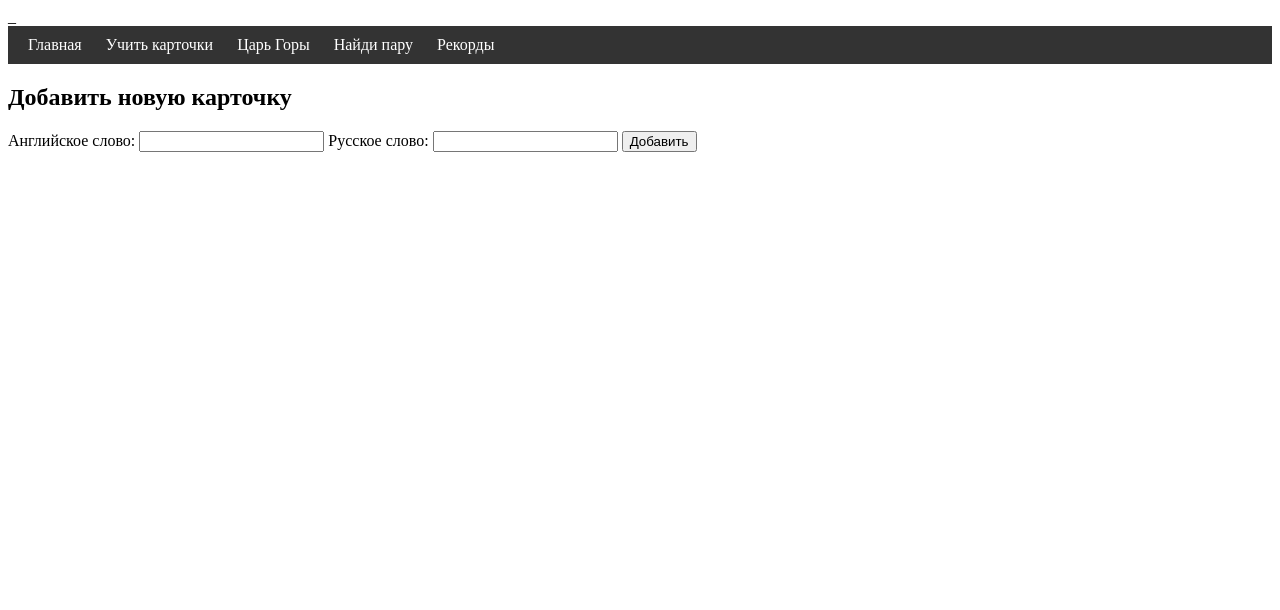
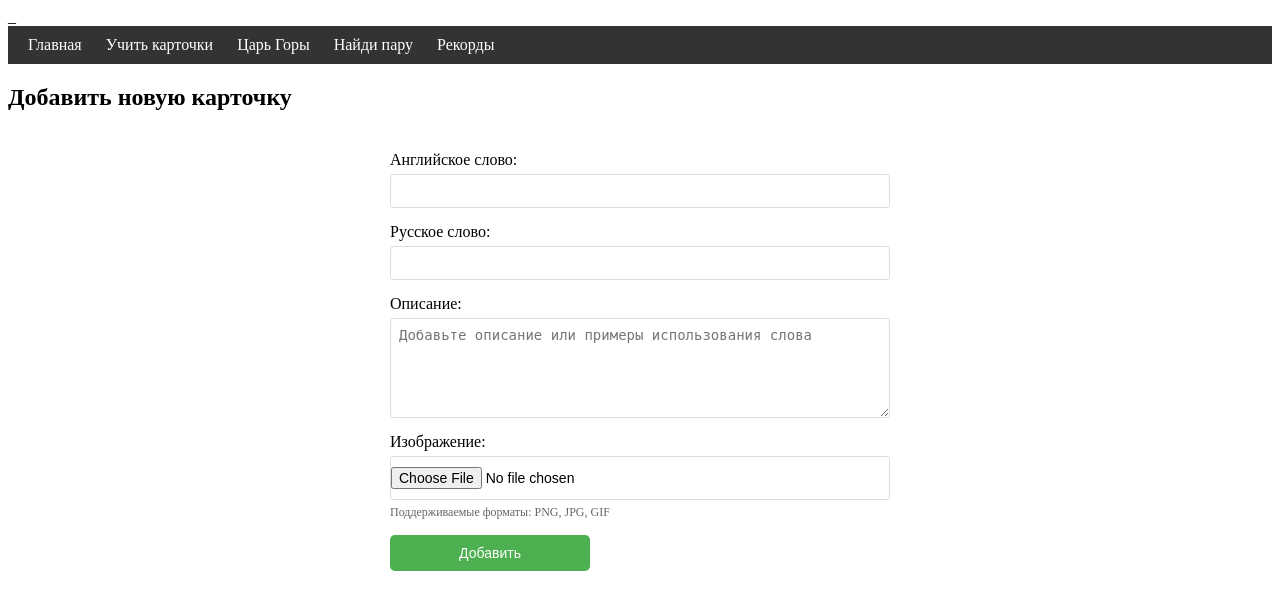
Before and after one commit to vdimitrov-ai/english_cards, a Flask app: page /add_card in a window 1280 px wide. Shown: the top 610 px of the page. Run offline with Flask 3, Linux system fonts and the light colour scheme.

Commit message:
add description and photos

```diff
--- a/app.py
+++ b/app.py
@@ -3,6 +3,7 @@ import sqlite3
 import os
 from datetime import datetime
 import random
+from werkzeug.utils import secure_filename
 
 app = Flask(__name__)
 
@@ -20,6 +21,21 @@ def get_db_connection():
     conn.row_factory = sqlite3.Row
     return conn
 
+# Добавьте конфигурацию для загрузки файлов
+UPLOAD_FOLDER = 'static/card_images'
+ALLOWED_EXTENSIONS = {'png', 'jpg', 'jpeg', 'gif'}
+
+app.config['UPLOAD_FOLDER'] = UPLOAD_FOLDER
+
+# Создаем директорию для загрузки изображений, если её нет
+if not os.path.exists(UPLOAD_FOLDER):
+    os.makedirs(UPLOAD_FOLDER)
+
+# Добавьте функцию проверки расширения файла
+def allowed_file(filename):
+    return '.' in filename and \
+           filename.rsplit('.', 1)[1].lower() in ALLOWED_EXTENSIONS
+
 # Инициализация таблицы карточек
 def init_db():
     try:
@@ -28,6 +44,8 @@ def init_db():
                             id INTEGER PRIMARY KEY AUTOINCREMENT,
                             english_word TEXT NOT NULL,
                             russian_word TEXT NOT NULL,
+                            description TEXT,
+                            image_path TEXT,
                             is_hidden INTEGER DEFAULT 0
                             )''')
             conn.execute('''CREATE TABLE IF NOT EXISTS highscores (
@@ -37,21 +55,21 @@ def init_db():
                             date TIMESTAMP DEFAULT CURRENT_TIMESTAMP
                             )''')
 
-            # Проверяем, есть ли карточки в ��азе
+            # Проверяем, есть ли карточки в азе
             cards_count = conn.execute('SELECT COUNT(*) FROM cards').fetchone()[0]
             if cards_count == 0:
                 # Добавляем начальные карточки
                 default_cards = [
-                    ('hello', 'привет'),
-                    ('world', 'мир'),
-                    ('cat', 'кошка'),
-                    ('dog', 'собака'),
-                    ('house', 'дом'),
-                    ('tree', 'дерево'),
-                    ('sun', 'солнце'),
-                    ('moon', 'луна')
+                    ('hello', 'привет', 'Универсальное приветствие в английском языке'),
+                    ('world', 'мир', 'Может означать как "мир" в глобальном смысле, так и "свет"'),
+                    ('cat', 'кошка', 'Домашнее животное семейства кошачьих'),
+                    ('dog', 'собака', 'Домашнее животное семейства псовых'),
+                    ('house', 'дом', 'Жилище, здание для проживания людей'),
+                    ('tree', 'дерево', 'Многолетнее растение с твердым стволом'),
+                    ('sun', 'солнце', 'Звезда, вокруг которой вращается Земля'),
+                    ('moon', 'луна', 'Естественный спутник Земли')
                 ]
-                conn.executemany('INSERT INTO cards (english_word, russian_word) VALUES (?, ?)',
+                conn.executemany('INSERT INTO cards (english_word, russian_word, description) VALUES (?, ?, ?)',
                                default_cards)
             conn.commit()
     except Exception as e:
@@ -75,9 +93,25 @@ def add_card():
     if request.method == 'POST':
         english_word = request.form['english_word']
         russian_word = request.form['russian_word']
+        description = request.form['description']
+
+        # Обработка загруженного файла
+        image_path = None
+        if 'image' in request.files:
+            file = request.files['image']
+            if file and file.filename and allowed_file(file.filename):
+                filename = secure_filename(file.filename)
+                # Создаем уникальное имя файла
+                base, ext = os.path.splitext(filename)
+                filename = f"{base}_{datetime.now().strftime('%Y%m%d_%H%M%S')}{ext}"
+                file.save(os.path.join(app.config['UPLOAD_FOLDER'], filename))
+                image_path = f"card_images/{filename}"
+
         with get_db_connection() as conn:
-            conn.execute('INSERT INTO cards (english_word, russian_word) VALUES (?, ?)',
-                         (english_word, russian_word))
+            conn.execute(
+                'INSERT INTO cards (english_word, russian_word, description, image_path) VALUES (?, ?, ?, ?)',
+                (english_word, russian_word, description, image_path)
+            )
             conn.commit()
         return redirect(url_for('study'))
     return render_template('add_card.html')
@@ -136,7 +170,7 @@ def highscores():
 # Добавьте список случайных имен
 RANDOM_NAMES = [
     "Александр", "Мария", "Дмитрий", "Анна", "Иван", "Елена", "Сергей",
-    "Ольга", "Андрей", "Наталья", "Михаил", "Екатери��а", "Владимир",
+    "Ольга", "Андрей", "Наталья", "Михаил", "Екатерина", "Владимир",
     "Татьяна", "Алексей", "Светлана", "Николай", "Юлия"
 ]
 
@@ -189,6 +223,20 @@ def memory_game():
 
     return render_template('memory_game.html', cards=cards_list[:8])  # Берем только первые 8 пар
 
+# Добавьте новый маршрут для получения описания карточки
+@app.route('/get_card_description/<int:card_id>')
+def get_card_description(card_id):
+    with get_db_connection() as conn:
+        card = conn.execute('SELECT * FROM cards WHERE id = ?', (card_id,)).fetchone()
+    if card:
+        return {
+            'english_word': card['english_word'],
+            'russian_word': card['russian_word'],
+            'description': card['description'],
+            'image_path': card['image_path']
+        }
+    return {'error': 'Card not found'}, 404
+
 if __name__ == '__main__':
     init_db()  # Инициализируем базу данных при запуске
     app.run(debug=True)
--- a/static/styles.css
+++ b/static/styles.css
@@ -298,3 +298,129 @@ nav a:hover {
     text-align: center;
     margin-top: 20px;
 }
+
+/* Добавьте эти стили в конец файла */
+
+/* Стили для кнопки информации */
+.info-btn {
+    position: absolute;
+    bottom: 5px;
+    right: 5px;
+    width: 20px;
+    height: 20px;
+    background-color: #4CAF50;
+    color: white;
+    border-radius: 50%;
+    display: flex;
+    align-items: center;
+    justify-content: center;
+    cursor: pointer;
+    font-size: 14px;
+    z-index: 2;
+}
+
+.info-btn:hover {
+    background-color: #45a049;
+}
+
+/* Стили для модального окна */
+.modal {
+    display: none;
+    position: fixed;
+    z-index: 1000;
+    left: 0;
+    top: 0;
+    width: 100%;
+    height: 100%;
+    background-color: rgba(0,0,0,0.4);
+}
+
+.modal-content {
+    background-color: #fefefe;
+    margin: 15% auto;
+    padding: 20px;
+    border: 1px solid #888;
+    width: 80%;
+    max-width: 500px;
+    border-radius: 5px;
+    position: relative;
+}
+
+.close {
+    color: #aaa;
+    float: right;
+    font-size: 28px;
+    font-weight: bold;
+    cursor: pointer;
+}
+
+.close:hover {
+    color: black;
+}
+
+/* Стили для формы добавления карточки */
+.add-card-form {
+    max-width: 500px;
+    margin: 0 auto;
+    padding: 20px;
+}
+
+.form-group {
+    margin-bottom: 15px;
+}
+
+.form-group label {
+    display: block;
+    margin-bottom: 5px;
+}
+
+.form-group input,
+.form-group textarea {
+    width: 100%;
+    padding: 8px;
+    border: 1px solid #ddd;
+    border-radius: 4px;
+    font-size: 14px;
+}
+
+.form-group textarea {
+    resize: vertical;
+    min-height: 100px;
+}
+
+/* Добавьте стили для загрузки файлов */
+.file-hint {
+    font-size: 12px;
+    color: #666;
+    margin-top: 5px;
+}
+
+input[type="file"] {
+    padding: 10px 0;
+}
+
+/* Стили для изображения в модальном окне */
+.modal-image {
+    margin: 15px 0;
+    text-align: center;
+}
+
+.modal-image img {
+    max-width: 100%;
+    max-height: 300px;
+    border-radius: 5px;
+}
+
+/* Обновите стили модального окна */
+.modal-content {
+    background-color: #fefefe;
+    margin: 5% auto;
+    padding: 20px;
+    border: 1px solid #888;
+    width: 90%;
+    max-width: 600px;
+    border-radius: 5px;
+    position: relative;
+    max-height: 90vh;
+    overflow-y: auto;
+}
--- a/templates/add_card.html
+++ b/templates/add_card.html
@@ -1,11 +1,28 @@
 _{% extends "base.html" %}
 {% block content %}
 <h2>Добавить новую карточку</h2>
-<form method="POST">
-    <label>Английское слово:</label>
-    <input type="text" name="english_word" required>
-    <label>Русское слово:</label>
-    <input type="text" name="russian_word" required>
-    <button type="submit">Добавить</button>
+<form method="POST" class="add-card-form" enctype="multipart/form-data">
+    <div class="form-group">
+        <label>Английское слово:</label>
+        <input type="text" name="english_word" required>
+    </div>
+
+    <div class="form-group">
+        <label>Русское слово:</label>
+        <input type="text" name="russian_word" required>
+    </div>
+
+    <div class="form-group">
+        <label>Описание:</label>
+        <textarea name="description" rows="4" placeholder="Добавьте описание или примеры использования слова"></textarea>
+    </div>
+
+    <div class="form-group">
+        <label>Изображение:</label>
+        <input type="file" name="image" accept="image/*">
+        <div class="file-hint">Поддерживаемые форматы: PNG, JPG, GIF</div>
+    </div>
+
+    <button type="submit" class="common-btn button">Добавить</button>
 </form>
 {% endblock %}
```
Also changed, not shown: templates/study.html (+51 -1 lines), static/card_images/DALLE_2024_10_01_00_15_48_A_scenic_view_of_cottages_at_a_holiday_20241103_112150.jpg (added), 1 other file.
